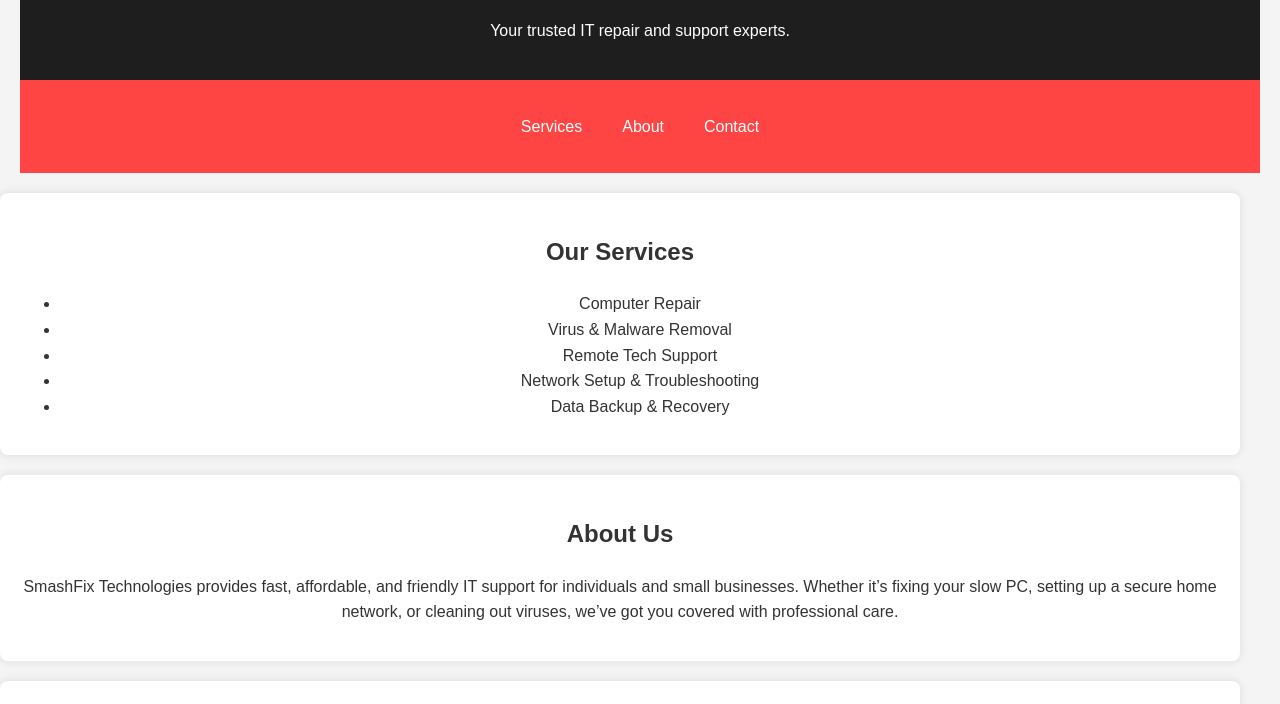
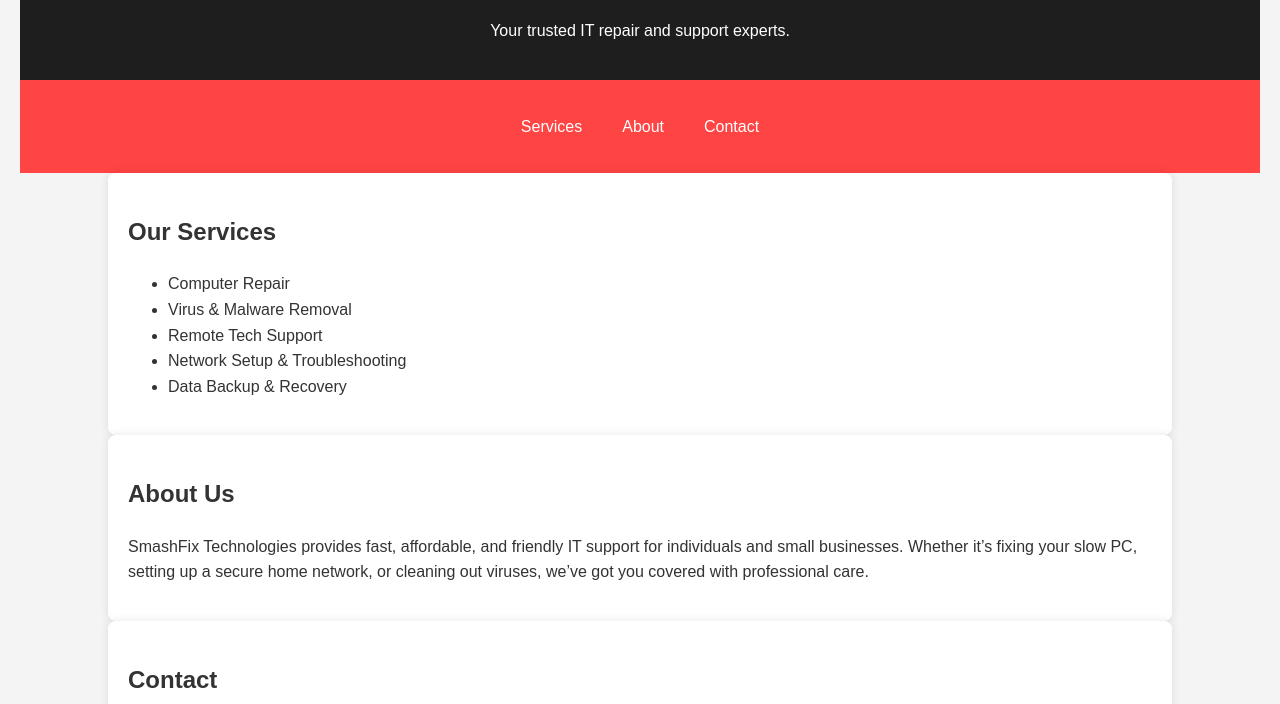
Before and after one commit to CyberGirlV/smashfixtech-website, a plain HTML site: page index.html in a window 1280 px wide. Shown: the part 96-800 px from the top of the page. Drawn offline with Linux system fonts and the light colour scheme.

Commit message:
Update style.css
Adding auto margin to section.

```diff
--- a/style.css
+++ b/style.css
@@ -3,7 +3,7 @@ body {
     font-family: Arial, sans-serif;
     margin: 0 auto;
     padding: 0;
-    text-align:center;
+    justify-content: center;
     line-height: 1.6;
     background-color: #f4f4f4;
     color: #333;
@@ -41,7 +41,8 @@ nav a:hover {
 
 section {
     background-color: white;
-    margin: 20px 0;
+    margin: 0 auto;
+    width: 80%;
     border-radius: 8px;
     box-shadow: 0 0 10px rgba(0,0,0,0.1);
 }
```
